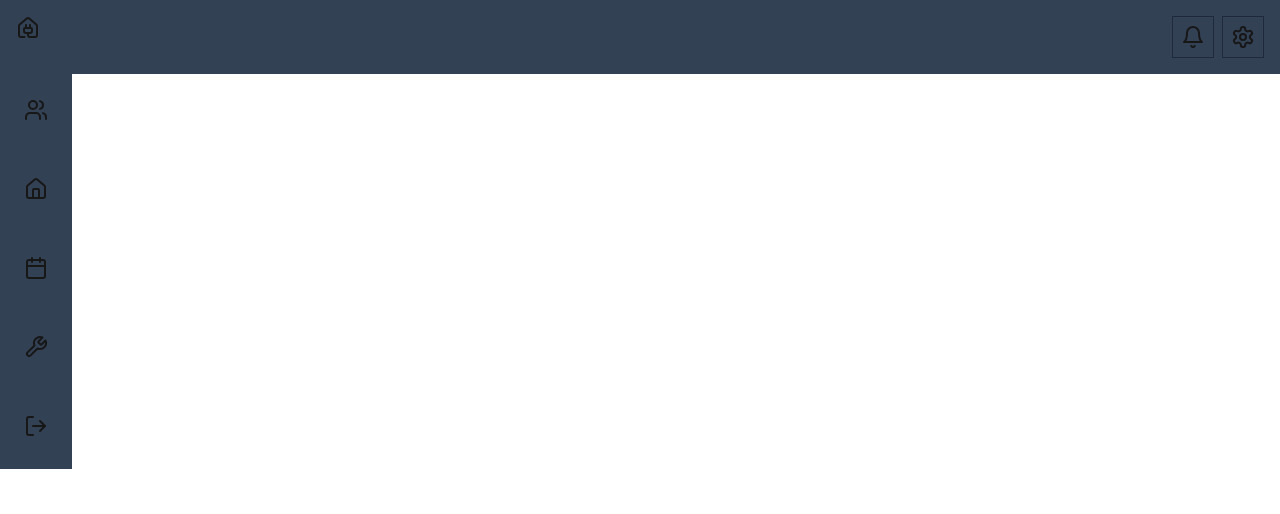
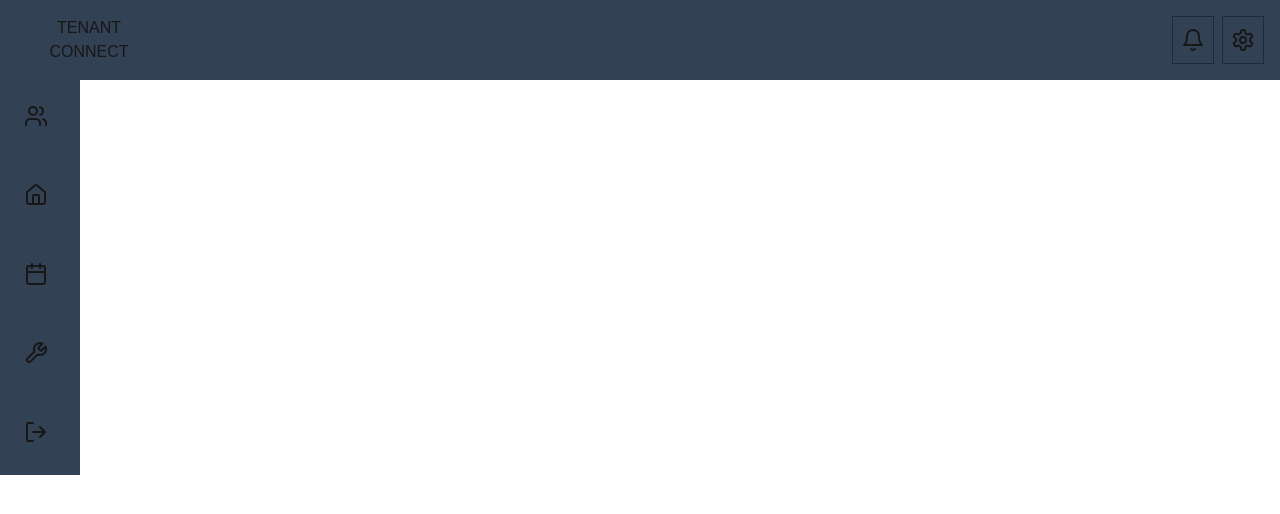
Before and after one commit to itsYaraso/tenantconnect, a Next.js app: page / in a window 1280 px wide. Shown: the top 514 px of the page. Built offline with nearby package versions, Linux system fonts and the light colour scheme.

Commit message:
breakpoints for mobile added, property context created (To be complete)

```diff
--- a/src/app/components/Header.tsx
+++ b/src/app/components/Header.tsx
@@ -3,12 +3,15 @@ import Link from "next/link";
 
 export default function Header() {
   return (
-    <div className="bg-slate-700 p-4 flex gap-2">
+    <div className="bg-slate-700 gap-2 flex p-4">
       <Link href="/">
-        <button className="w-3 ">
+        <button className="gap-2 flex md:hidden">
           <HousePlug />
         </button>
       </Link>
+        <button className="hidden md:flex">
+          TENANT CONNECT
+        </button>
       <div className="gap-2 flex justify-end w-full">
         <button className="border border-slate-800 p-2">
           <Bell />
--- a/src/app/components/NavMenu.tsx
+++ b/src/app/components/NavMenu.tsx
@@ -1,17 +1,40 @@
-"use client"
+"use client";
 import Link from "next/link";
 import { House, Users, Calendar, Wrench, LogOut, LogIn } from "lucide-react";
-import { useEffect, useState } from "react"
+import { useEffect, useState } from "react";
 
 export default function NavMenu() {
+  return (
+    <div className="flex flex-col bg-slate-700 justify-center gap-12 p-6 h-full w-20">
+      <Link href="/tenants">
+        <button>
+          <Users />
+        </button>
+      </Link>
 
-  return (
-        <div className="flex flex-col bg-slate-700 justify-center gap-12 p-6 h-full">
-          <Link href="/tenants"><button><Users /></button></Link>
-          <Link href="/properties"><button><House /></button></Link>
-          <Link href="/calendar"><button><Calendar /></button></Link>
-          <Link href="/manage"><button><Wrench /></button></Link>
-          <Link href="/"><button><LogOut /></button></Link>
-          </div>
+      <Link href="/properties">
+        <button>
+          <House />
+        </button>
+      </Link>
+
+      <Link href="/calendar">
+        <button>
+          <Calendar />
+        </button>
+      </Link>
+
+      <Link href="/manage">
+        <button>
+          <Wrench />
+        </button>
+      </Link>
+
+      <Link href="/">
+        <button>
+          <LogOut />
+        </button>
+      </Link>
+    </div>
   );
 }
--- a/src/app/page.tsx
+++ b/src/app/page.tsx
@@ -7,7 +7,7 @@ export default function App() {
   return (
     <div className="">
       <Header />
-      <div className="flex">
+      <div className="">
       <NavMenu />
       </div>
     </div>
--- /dev/null
+++ b/src/app/providers/PropertyContext.tsx
@@ -0,0 +1,32 @@
+"use client"
+import { randomUUID, UUID } from "crypto";
+import React, { createContext, SetStateAction, useContext } from "react";
+
+interface PropertyInfo {
+    id: UUID
+    image_url: string
+    location: string
+    rentprice: string
+    sqrft: string
+    bedrooms: number
+}
+
+const propertyInfoArray: Array<PropertyInfo> = [
+    {id: randomUUID(), image_url: "test", location: "test", rentprice: "test", sqrft: "test", bedrooms: 1}
+  ]
+
+
+const PropertyContext = createContext<PropertyInfo>({} as PropertyInfo);
+
+export const usePropertyContext = () => useContext(PropertyContext);
+
+export function PropertyContextProvider(props: React.PropsWithChildren) {
+  const value = {
+  };
+
+  return (
+    <PropertyContext.Provider value={value}>
+      {props.children}
+    </PropertyContext.Provider>
+  );
+}
--- a/src/app/providers/TenantContext.tsx
+++ b/src/app/providers/TenantContext.tsx
@@ -1,3 +1,4 @@
+"use client"
 import { randomUUID, UUID } from "crypto";
 import React, { createContext, SetStateAction, useContext } from "react";
 
```
